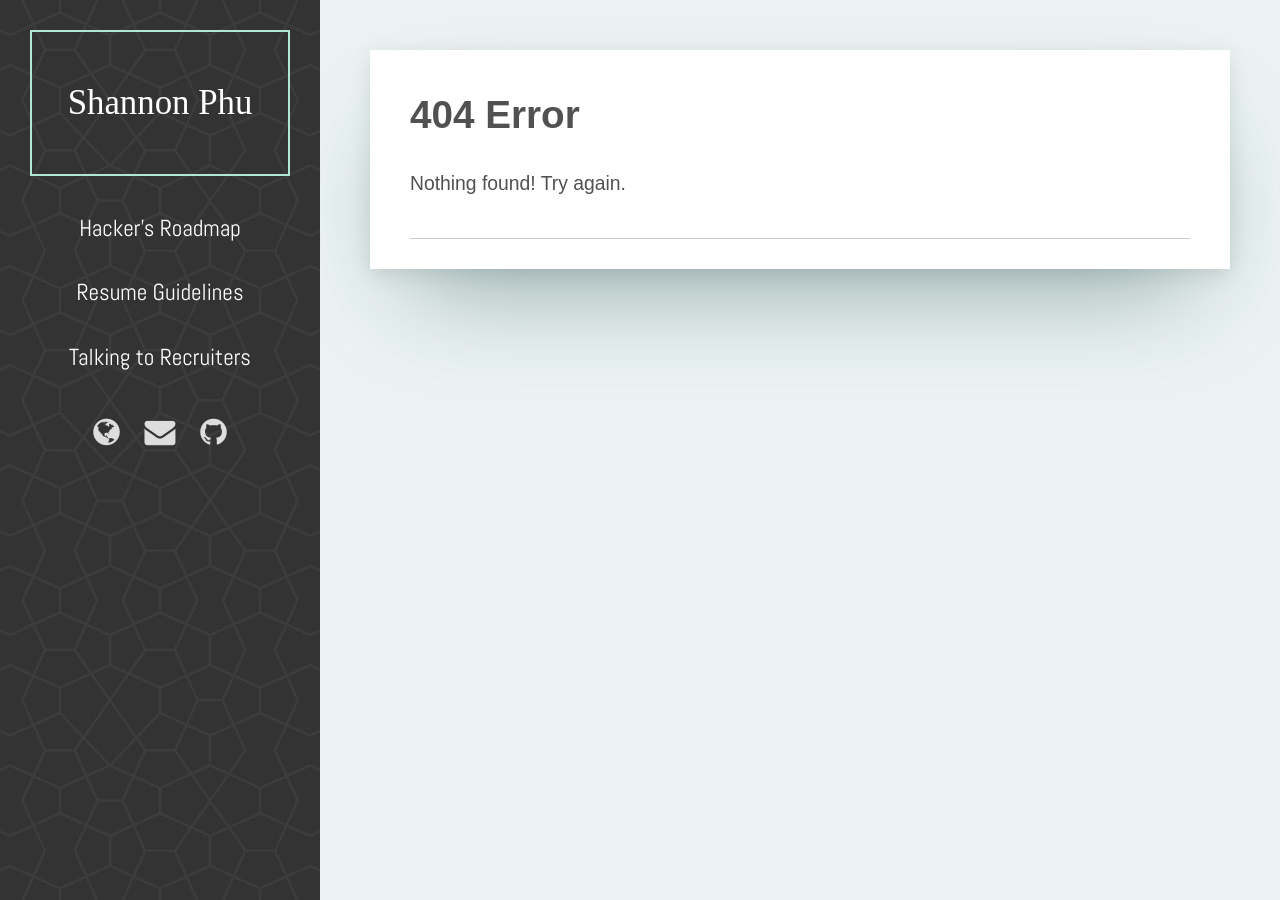
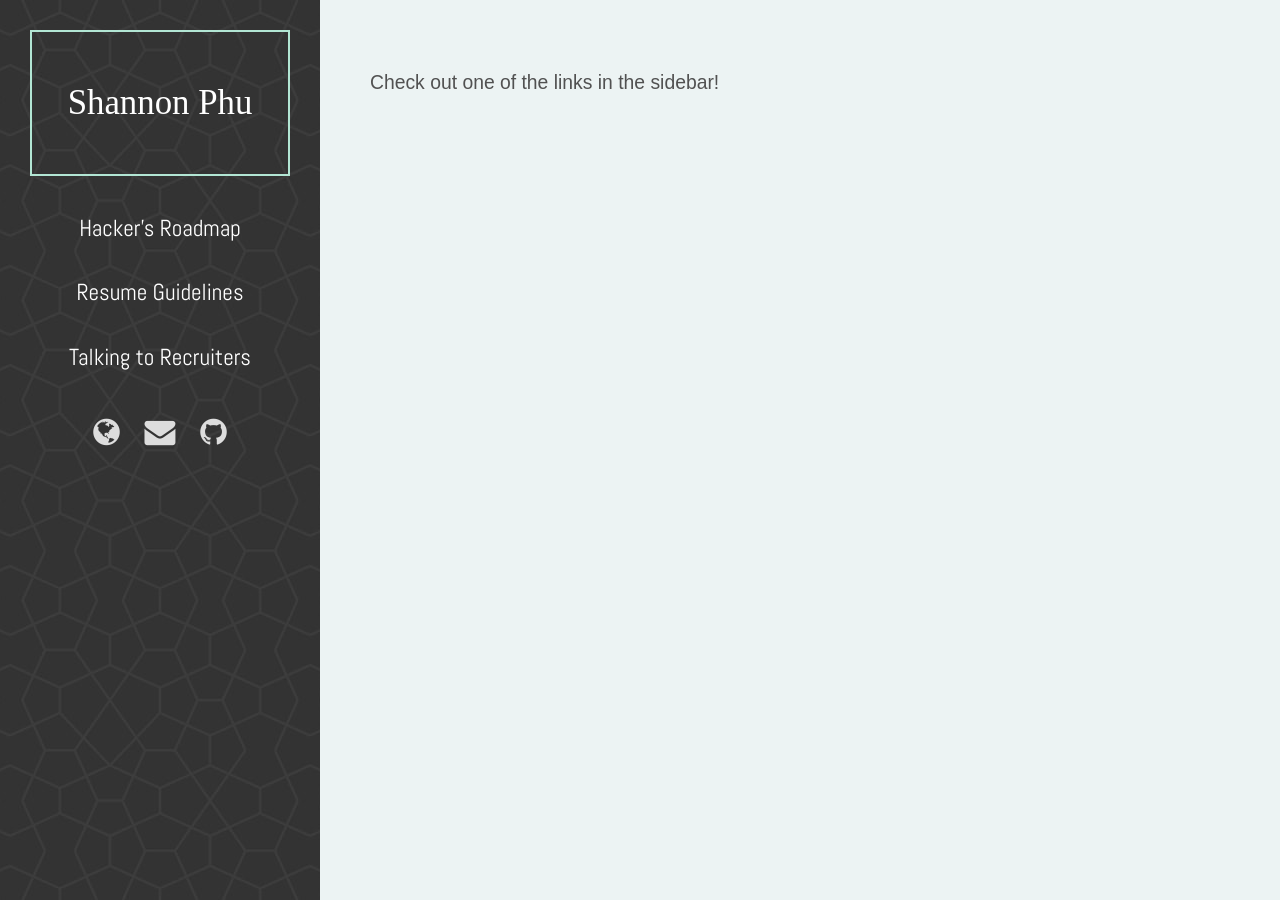
Before and after one commit to shannonphu/blog, a Jekyll site: the page built from index.html, in a window 1280 px wide. Built offline with Jekyll 4.4.1, drawn with Linux system fonts in a browser that asks for light colours; nearby versions of some CDN libraries; some web fonts are replaced; the list of posts is cut into pages by our own code.

Commit message:
add placeholder page for / to prevent 404

```diff
--- a/index.html
+++ b/index.html
@@ -1,5 +1,4 @@
 ---
 layout: base
 ---
-
-{{content}}
+<p>Check out one of the links in the sidebar!</p>
```
